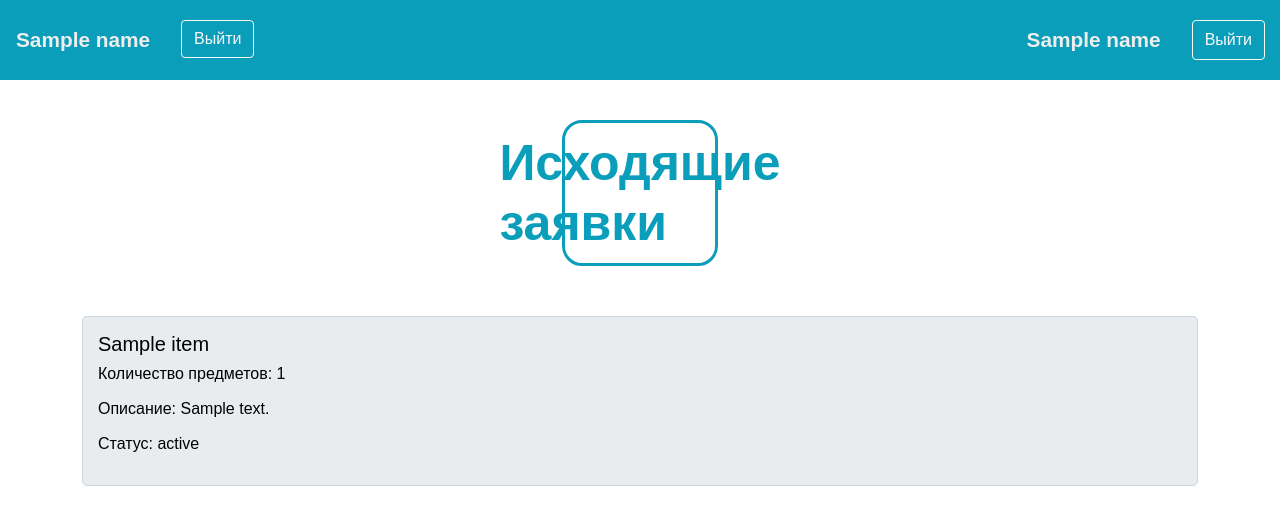
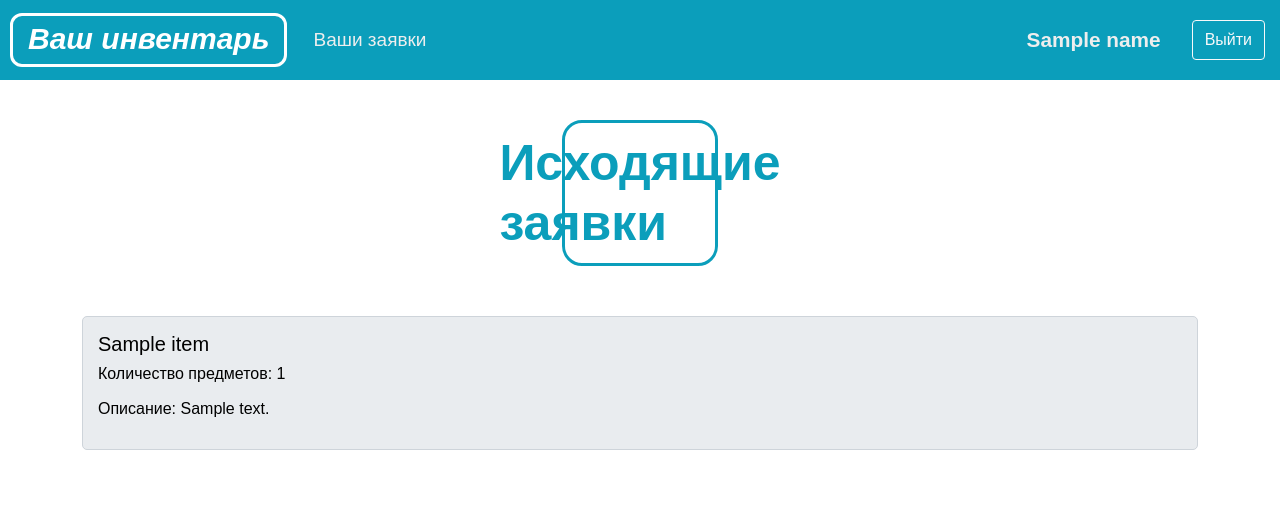
Before and after one commit to Karaseyka/Sport-equipment-management, a Flask app: template templates/polzovatelskie_zzzayavki.html in a window 1280 px wide. Shown: the top 525 px of the page. Run offline with Flask 3, Linux system fonts and the light colour scheme; the template is opened without the code that fills it: most values are stand-ins (such as "Sample title", 1, 10 or a date in 2020); some libraries are stand-ins or nearby versions.

Commit message:
fix Kirbi issue

```diff
--- a/static/css/user_style.css
+++ b/static/css/user_style.css
@@ -26,3 +26,18 @@ td {
 .btn-primary:hover {
     background-color: #0a7f96;
 }
+
+#danger-text {
+    color: #fb5353;
+    font-weight: bold;
+}
+
+#success-text {
+    color: #43a815;
+    font-weight: bold;
+}
+
+#waiting-text {
+    color: #e7c42b;
+    font-weight: bold;
+}
--- a/templates/polzovatelskie_zzzayavki.html
+++ b/templates/polzovatelskie_zzzayavki.html
@@ -13,7 +13,9 @@
                 {% endfor %}
                 <p>Количество предметов: {{ item.count }}</p>
                 <p>Описание: {{ item.description }}</p>
-                <p>Статус: {{ item.status }}</p>
+                {% if item.status == "Одобрено. Готов к выдаче" %}
+                <p id="danger-text">{{ item.status }}</p>
+                {% endif %}
             </div>
         {% endfor %}
     </div>
--- a/templates/user_base.html
+++ b/templates/user_base.html
@@ -12,11 +12,11 @@
 </head>
 <body>
 <nav class="navbar navbar-expand-md navbar-dark mb-4" style="display: flex; justify-content: space-between;">
-    <div style="display: flex; justify-content: space-around;">
-        <a href="/profile/" class="nav-link active">{{name}}</a>
-        <a href="/выйти/">
-            <button class="btn btn-outline-light" type="button" id="exit" style="margin-left: 15px; margin-right: 15px">Выйти</button>
-        </a>
+    <div style="display: flex; justify-content: start; align-items: center;">
+        <a href="/profile/" class="navbar-brand">Ваш инвентарь</a>
+        <div style="display: flex; justify-content: space-around;">
+            <a href="/polzovatelskie_zzzayavki" class="nav-link-tab">Ваши заявки</a>
+        </div>
     </div>
     <div style="display: flex; justify-content: space-around;">
         <a href="/profile/" class="nav-link active">{{name}}</a>
```
